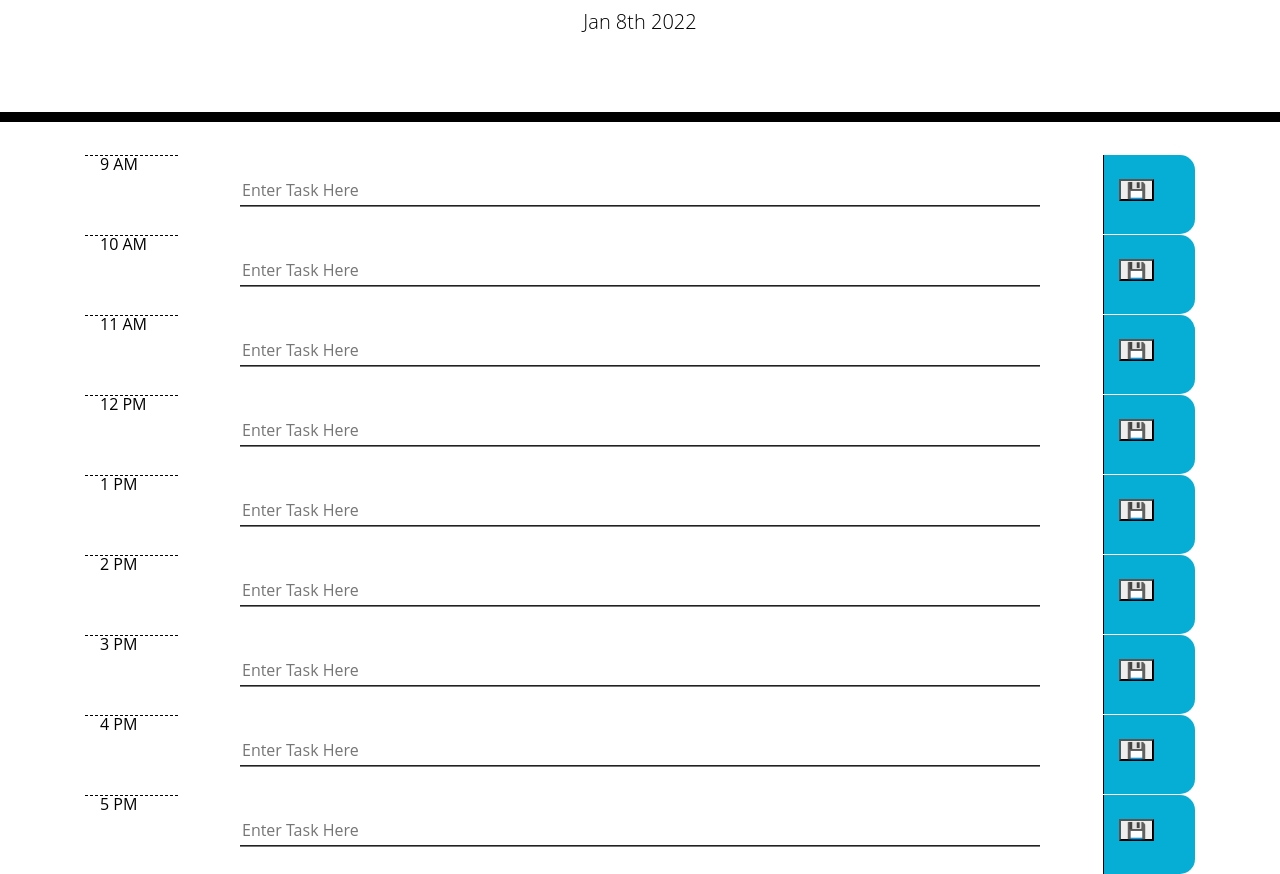
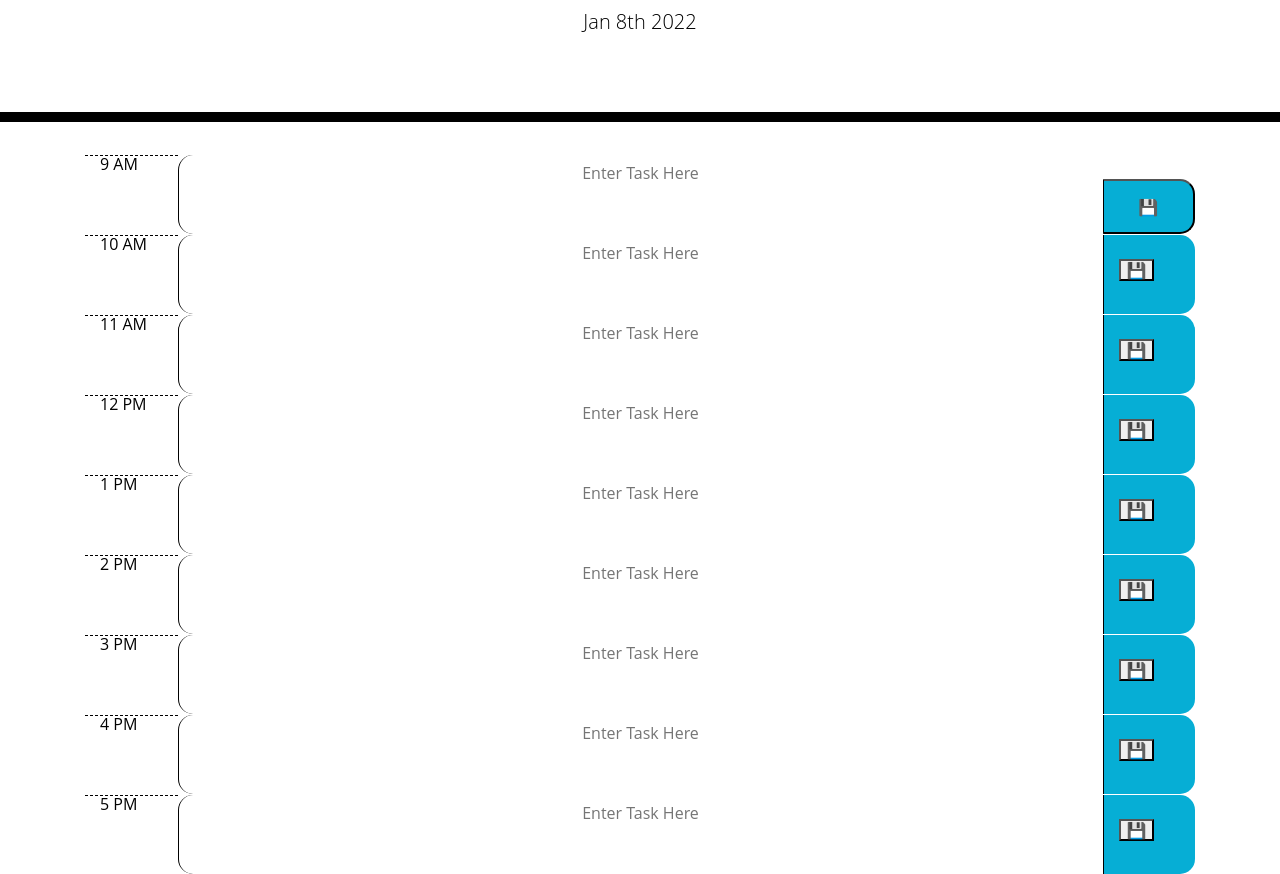
Before and after one commit to AndrewTranMSW/workDayScheduler, a plain HTML site: page index.html in a window 1280 px wide. Shown: the part 182-1056 px from the top of the page. Drawn offline with nearby package versions, Linux system fonts and the light colour scheme.

Commit message:
replaced input fields to textarea, what the heck, this took forever to figure out. Next step will be to take all the buttons out of their div tags and have them be standalone button tags.

```diff
--- a/develop/script.js
+++ b/develop/script.js
@@ -26,18 +26,21 @@ var input3Pm = document.getElementById("3PMText");
 var input4Pm = document.getElementById("4PMText");
 var input5Pm = document.getElementById("5PMText");
 
-function renderLastItem() {
-    var godDammit = localStorage.getItem("9AMText");
-    input9Am.textContent = godDammit;
-};
+
 
 submit9Am.addEventListener("click", function(event) {
     event.preventDefault();
     var value9Am = input9Am.value;
-    localStorage.setItem("9AMText", value9Am);
+    localStorage.setItem("9AMText", JSON.stringify(value9Am));
     console.log(value9Am);
     renderLastItem()
 });
+
+function renderLastItem() {
+    var TestTest = JSON.parse(localStorage.getItem("9AMText"));
+    input9Am.textContent = TestTest;
+};
+
 
 // function timeTracker() {
 //     //get current number of hours.
--- a/index.html
+++ b/index.html
@@ -26,8 +26,8 @@
       <div class="container">
         <div class="row d-flex inline justify-content-around">
           <div class="hour col-1">9 AM</div>
-          <div class="time-block col-10"><input type="text" id="9AMText" placeholder="Enter Task Here"></div>
-          <div class="saveBtn col-1"><button type="submit" class="submitButton mt-4" id="submit9AM">💾</button></div>
+          <textarea class="time-block col-10" name="textarea" id="9AMText" placeholder="Enter Task Here"></textarea>
+          <button class="saveBtn col-1 submitButton mt-4" id="submit9AM">💾</button>
         </div>
       </div>
     </div>
@@ -36,7 +36,7 @@
       <div class="container">
         <div class="row d-flex inline justify-content-around">
           <div class="hour col-1">10 AM</div>
-          <div class="time-block col-10"><input type="text" id="10AMText" placeholder="Enter Task Here"></div>
+          <textarea class="time-block col-10" name="textarea" id="10AMText" placeholder="Enter Task Here"></textarea>
           <div class="saveBtn col-1"><button type="submit" class="submitButton mt-4" id="submit10AM">💾</button></div>
         </div>
       </div>
@@ -46,7 +46,7 @@
       <div class="container">
         <div class="row d-flex inline justify-content-around">
           <div class="hour col-1">11 AM</div>
-          <div class="time-block col-10"><input type="text" id="11AMText" placeholder="Enter Task Here"></div>
+          <textarea class="time-block col-10" name="textarea" id="11AMText" placeholder="Enter Task Here"></textarea>
           <div class="saveBtn col-1"><button type="submit" class="submitButton mt-4" id="submit11AM">💾</button></div>
         </div>
       </div>
@@ -56,7 +56,7 @@
       <div class="container">
         <div class="row d-flex inline justify-content-around">
           <div class="hour col-1">12 PM</div>
-          <div class="time-block col-10"><input type="text" id="12PMText" placeholder="Enter Task Here"></div>
+          <textarea class="time-block col-10" name="textarea" id="12PMText" placeholder="Enter Task Here"></textarea>
           <div class="saveBtn col-1"><button type="submit" class="submitButton mt-4" id="submit12PM">💾</button></div>
         </div>
       </div>
@@ -66,7 +66,7 @@
       <div class="container">
         <div class="row d-flex inline justify-content-around">
           <div class="hour col-1">1 PM</div>
-          <div class="time-block col-10"><input type="text" id="1PMText" placeholder="Enter Task Here"></div>
+          <textarea class="time-block col-10" name="textarea" id="1PMText" placeholder="Enter Task Here"></textarea>
           <div class="saveBtn col-1"><button type="submit" class="submitButton mt-4" id="submit1PM">💾</button></div>
         </div>
       </div>
@@ -76,7 +76,7 @@
       <div class="container">
         <div class="row d-flex inline justify-content-around">
           <div class="hour col-1">2 PM</div>
-          <div class="time-block col-10"><input type="text" id="2PMText" placeholder="Enter Task Here"></div>
+          <textarea class="time-block col-10" name="textarea" id="2PMText" placeholder="Enter Task Here"></textarea>
           <div class="saveBtn col-1"><button type="submit" class="submitButton mt-4" id="submit2PM">💾</button></div>
         </div>
       </div>
@@ -86,7 +86,7 @@
       <div class="container">
         <div class="row d-flex inline justify-content-around">
           <div class="hour col-1">3 PM</div>
-          <div class="time-block col-10"><input type="text" id="3PMText" placeholder="Enter Task Here"></div>
+          <textarea class="time-block col-10" name="textarea" id="3PMText" placeholder="Enter Task Here"></textarea>
           <div class="saveBtn col-1"><button type="submit" class="submitButton mt-4" id="submit3PM">💾</button></div>
         </div>
       </div>
@@ -96,7 +96,7 @@
       <div class="container">
         <div class="row d-flex inline justify-content-around">
           <div class="hour col-1">4 PM</div>
-          <div class="time-block col-10"><input type="text" id="4PMText" placeholder="Enter Task Here"></div>
+          <textarea class="time-block col-10" name="textarea" id="4PMText" placeholder="Enter Task Here"></textarea>
           <div class="saveBtn col-1"><button type="submit" class="submitButton mt-4" id="submit4PM">💾</button></div>
         </div>
       </div>
@@ -106,7 +106,7 @@
       <div class="container">
         <div class="row d-flex inline justify-content-around">
           <div class="hour col-1">5 PM</div>
-          <div class="time-block col-10"><input type="text" id="5PMText" placeholder="Enter Task Here"></div>
+          <textarea class="time-block col-10" name="textarea" id="5PMText" placeholder="Enter Task Here"></textarea>
           <div class="saveBtn col-1"><button type="submit" class="submitButton mt-4" id="submit5PM">💾</button></div>
         </div>
       </div>
```
